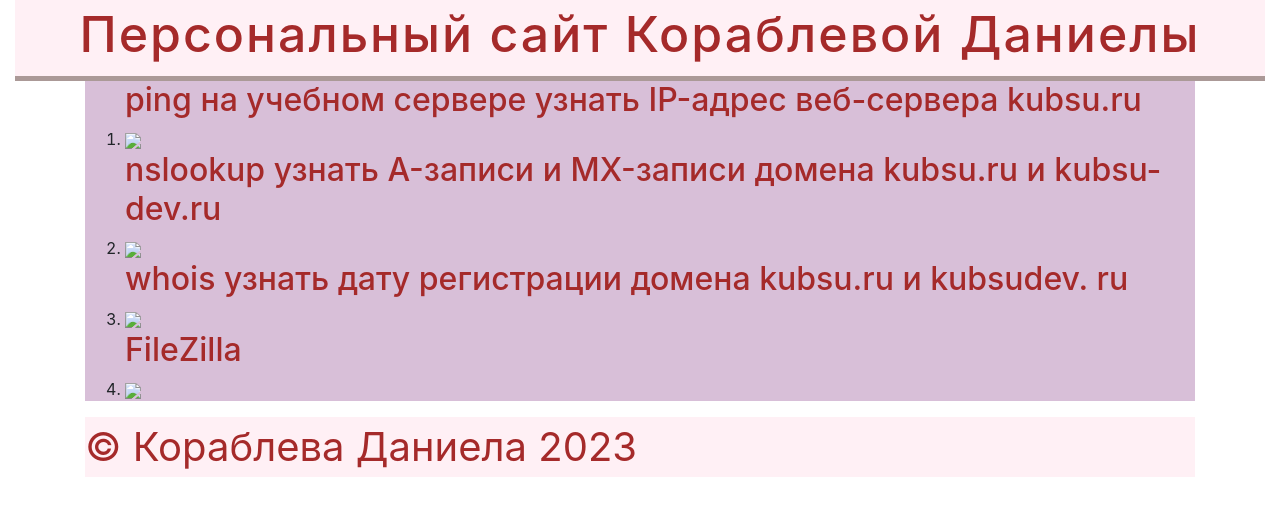
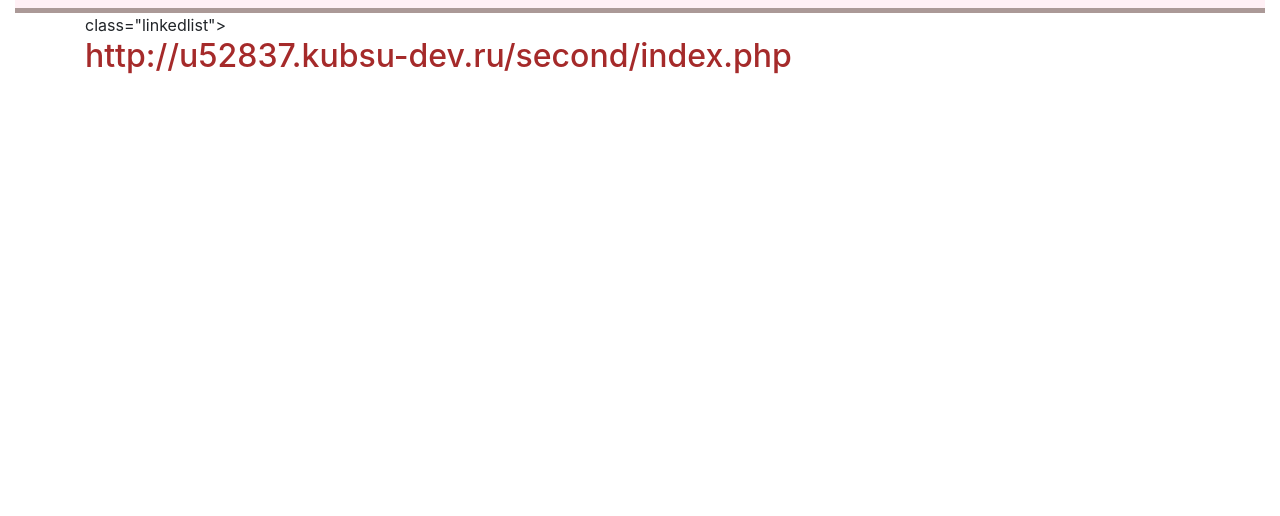
Before and after one commit to korableva-daniela/second, a plain HTML site: page index.html in a window 1280 px wide. Drawn offline with nearby package versions, Linux system fonts and the light colour scheme.

Commit message:
Update index.html

```diff
--- a/index.html
+++ b/index.html
@@ -19,33 +19,21 @@
 
 
             <header class="p-1 order-md-0 ">
-                <h1 class="text-center"> Персональный сайт Кораблевой Даниелы</h1>
+
 
         </header>
 </nav>
 
 <div class = "container">
     <a id="linkedlist"></a>
-<ol class="linkedlist">
-    <h2 class="text-left"> ping на учебном сервере узнать IP-адрес веб-сервера
-        kubsu.ru</h2>
-    <li><a href="ping.png" id="image"><img src="ping.png" ></a></li>
-    <h2 class="text-left"> nslookup узнать A-записи и MX-записи домена kubsu.ru и
-        kubsu-dev.ru</h2>
-    <li><a href="nslookup.png" id="image"><img src="nslookup.png" ></a></li>
-    <h2 class="text-left"> whois узнать дату регистрации домена kubsu.ru и kubsudev.
-        ru</h2>
-        <li><a href="whois.png" id="image"><img src="whois.png" ></a></li>
-     <h2 class="text-left">
-        FileZilla</h2>
-        <li><a href="file.png" id="image"><img src="file.png" ></a></li>
-
-
-</ol>
+ class="linkedlist">
+    <h2 class="text-left"> http://u52837.kubsu-dev.ru/second/index.php
+        </h2>
+    </div>
    <footer>
 
             <a id="footer"></a>
-            <p>&#169; Кораблева Даниела 2023
+
         </footer>
 
      <script src="https://code.jquery.com/jquery-3.2.1.slim.min.js" integrity="sha384-KJ3o2DKtIkvYIK3UENzmM7KCkRr/rE9/Qpg6aAZGJwFDMVNA/GpGFF93hXpG5KkN" crossorigin="anonymous"></script>
```
